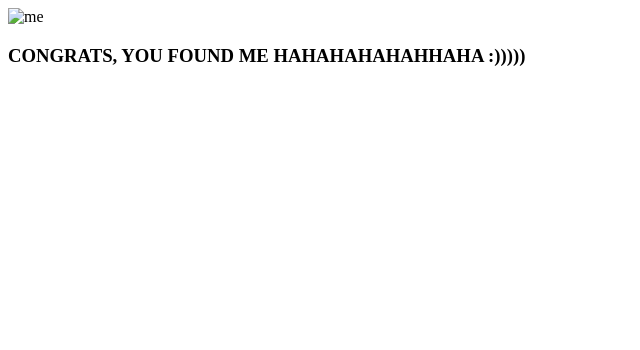
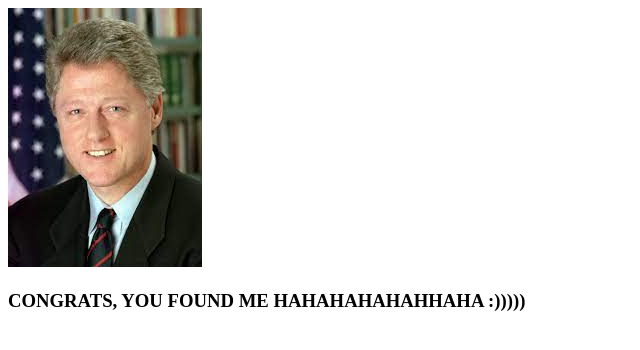
Before and after one commit to meursault03/retro-portfolio-html, a plain HTML site: page funny thing haha/contact2.html in a window 1280 px wide. Shown: the whole page, without its empty margins (0-640 px from the left). Drawn offline with Linux system fonts and the light colour scheme.

Commit message:
Update contact2.html

```diff
--- a/funny thing haha/contact2.html
+++ b/funny thing haha/contact2.html
@@ -6,7 +6,7 @@
     <title>yikes</title>
 </head>
 <body>
-    <img src="../images/Untitled.jpeg" alt="me">
+    <img src="../assets/Untitled.jpeg" alt="me">
     <h3>CONGRATS, YOU FOUND ME HAHAHAHAHAHHAHA :)))))</h3>
 </body>
 </html>
```
